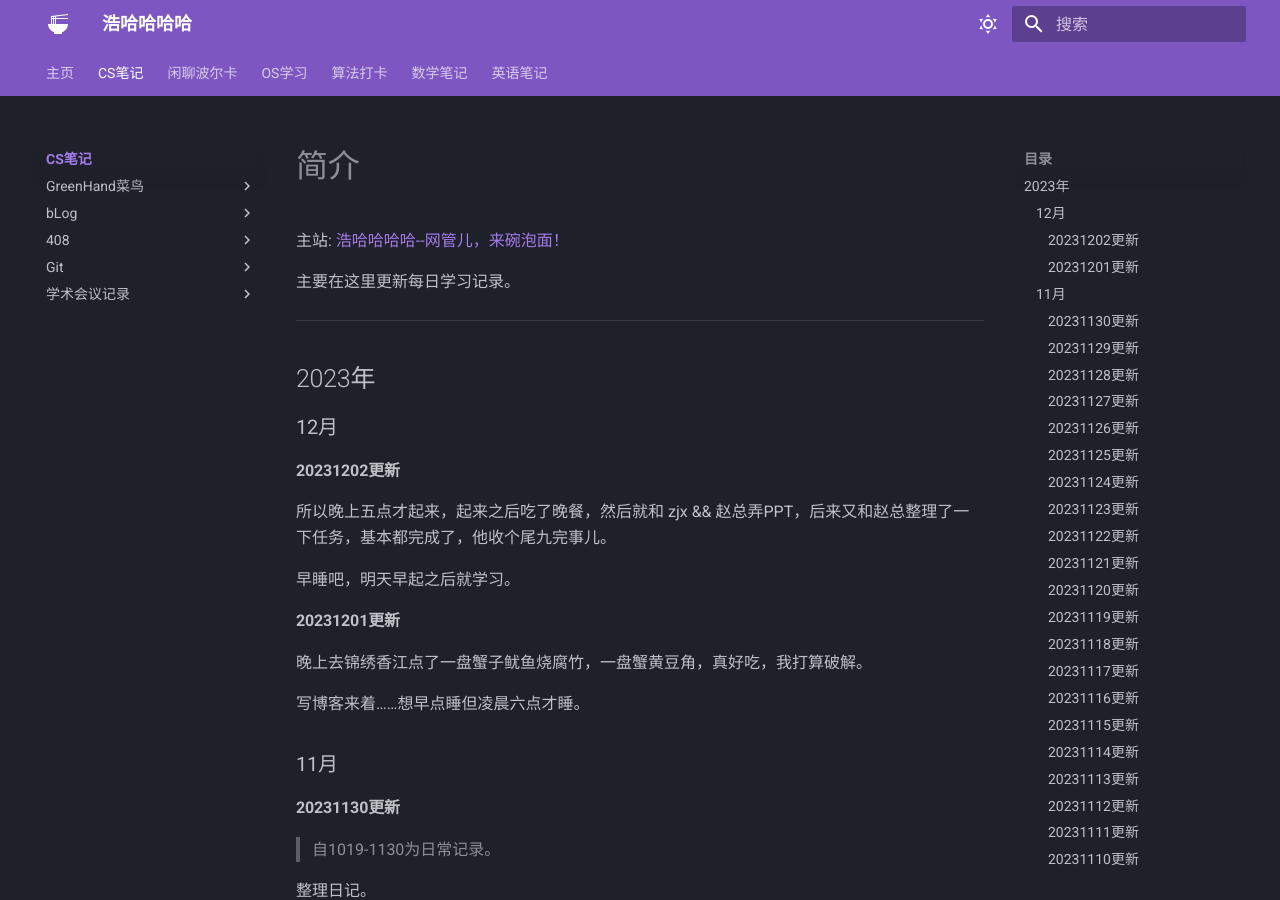
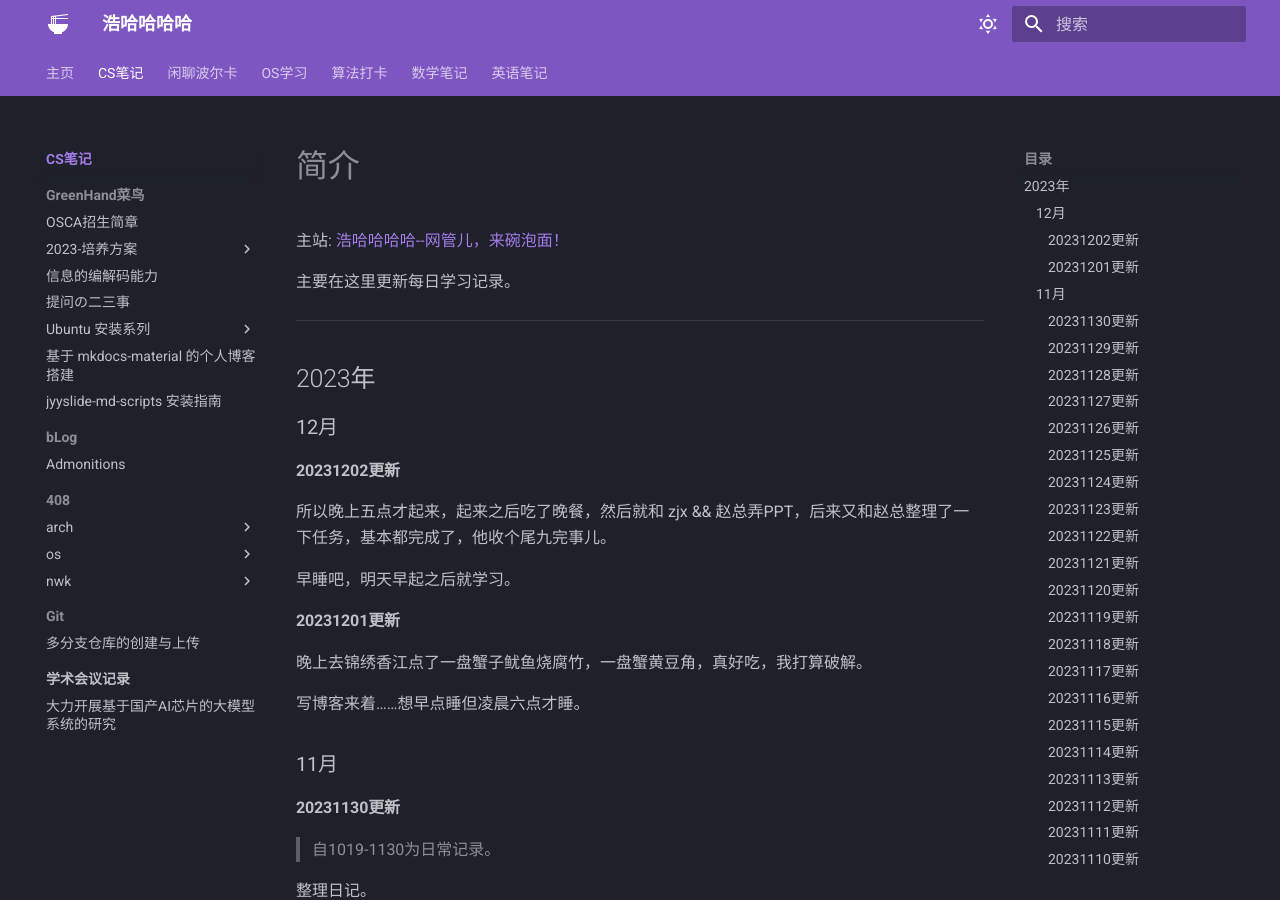
Before and after one commit to Haohahahaha/cs, an MkDocs documentation site: the page built from docs/index.md, in a window 1280 px wide and 900 px high. Built offline with MkDocs 1.6.1 and Material for MkDocs 9.7.7, drawn with Linux system fonts in a browser that asks for light colours.

Commit message:
2023-12-13_21:13:04 update

```diff
--- a/mkdocs.yml
+++ b/mkdocs.yml
@@ -22,6 +22,7 @@ theme:
     - navigation.top
     - navigation.indexes
 #   - navigation.expand
+    - navigation.sections # Maybe path need it.
     - navigation.path # Navigation Path
     - navigation.prune
     - search.suggest
```
